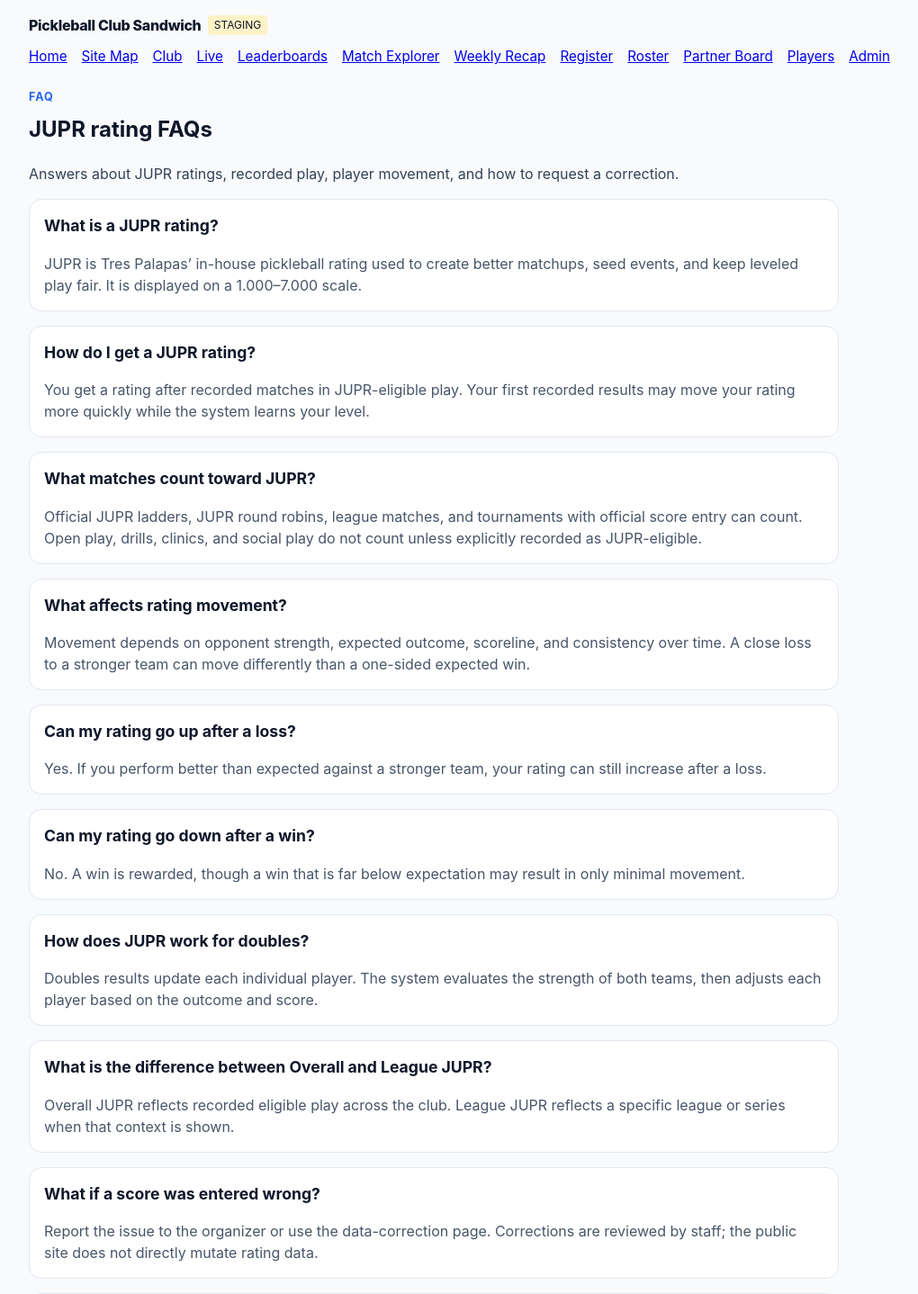
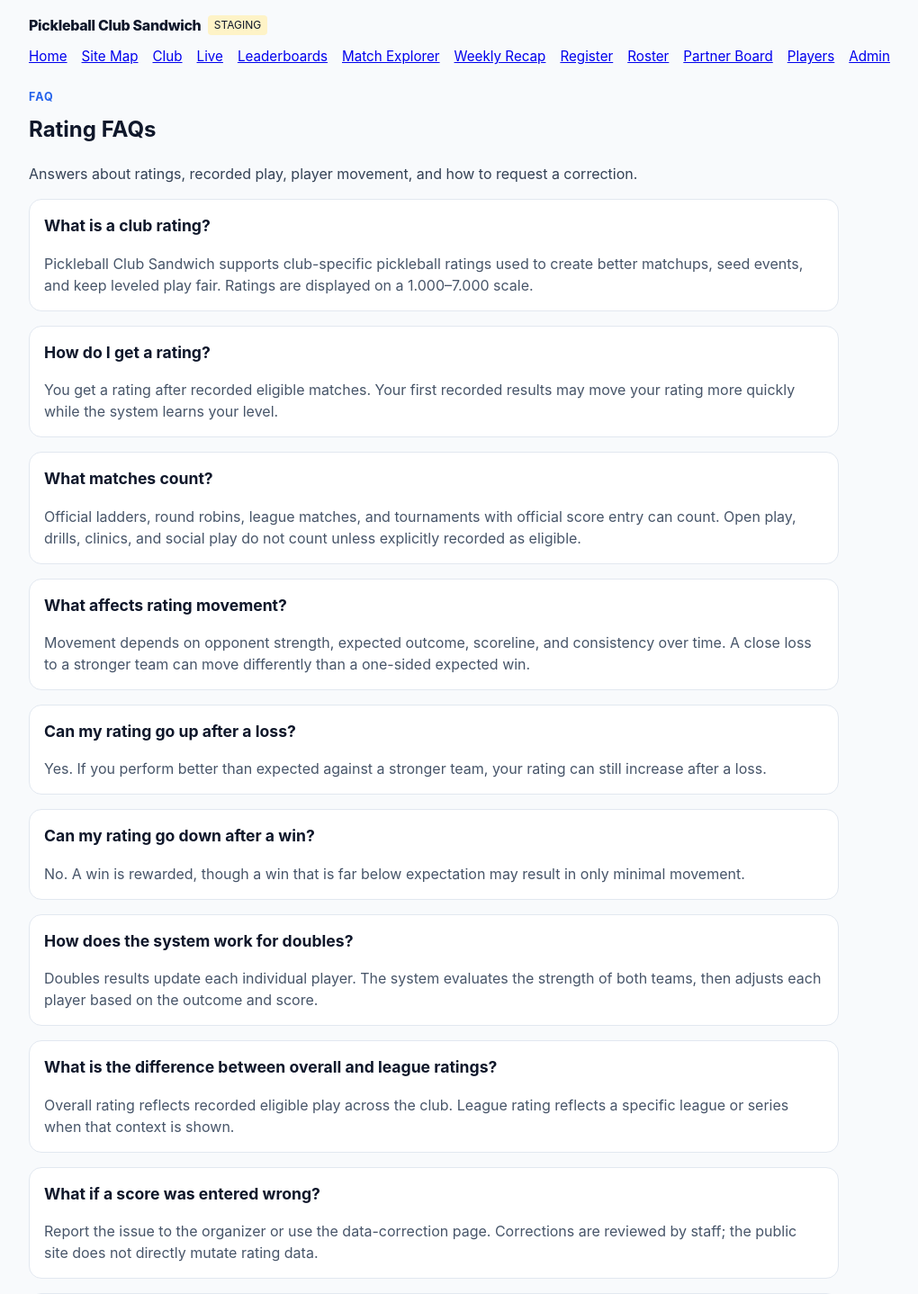
Before and after one commit to pickleballattrespalapas/JUPR, a Next.js app in the folder apps/web/: page /faq in a window 1280 px wide. Shown: the top 1438 px of the page at 90% size, without its empty margins (48-1068 px from the left). Built offline with nearby package versions, Linux system fonts and the light colour scheme.

Commit message:
refresh public FAQ naming

```diff
--- a/apps/web/app/faq/page.tsx
+++ b/apps/web/app/faq/page.tsx
@@ -9,16 +9,16 @@ const cardStyle = {
 
 const faqItems = [
   {
-    question: "What is a JUPR rating?",
-    answer: "JUPR is Tres Palapas’ in-house pickleball rating used to create better matchups, seed events, and keep leveled play fair. It is displayed on a 1.000–7.000 scale."
+    question: "What is a club rating?",
+    answer: "Pickleball Club Sandwich supports club-specific pickleball ratings used to create better matchups, seed events, and keep leveled play fair. Ratings are displayed on a 1.000–7.000 scale."
   },
   {
-    question: "How do I get a JUPR rating?",
-    answer: "You get a rating after recorded matches in JUPR-eligible play. Your first recorded results may move your rating more quickly while the system learns your level."
+    question: "How do I get a rating?",
+    answer: "You get a rating after recorded eligible matches. Your first recorded results may move your rating more quickly while the system learns your level."
   },
   {
-    question: "What matches count toward JUPR?",
-    answer: "Official JUPR ladders, JUPR round robins, league matches, and tournaments with official score entry can count. Open play, drills, clinics, and social play do not count unless explicitly recorded as JUPR-eligible."
+    question: "What matches count?",
+    answer: "Official ladders, round robins, league matches, and tournaments with official score entry can count. Open play, drills, clinics, and social play do not count unless explicitly recorded as eligible."
   },
   {
     question: "What affects rating movement?",
@@ -33,12 +33,12 @@ const faqItems = [
     answer: "No. A win is rewarded, though a win that is far below expectation may result in only minimal movement."
   },
   {
-    question: "How does JUPR work for doubles?",
+    question: "How does the system work for doubles?",
     answer: "Doubles results update each individual player. The system evaluates the strength of both teams, then adjusts each player based on the outcome and score."
   },
   {
-    question: "What is the difference between Overall and League JUPR?",
-    answer: "Overall JUPR reflects recorded eligible play across the club. League JUPR reflects a specific league or series when that context is shown."
+    question: "What is the difference between overall and league ratings?",
+    answer: "Overall rating reflects recorded eligible play across the club. League rating reflects a specific league or series when that context is shown."
   },
   {
     question: "What if a score was entered wrong?",
@@ -52,9 +52,9 @@ export default function FaqPage() {
       <p style={{ margin: "0 0 0.5rem", color: "#2563eb", fontWeight: 700, textTransform: "uppercase", letterSpacing: "0.08em", fontSize: "0.78rem" }}>
         FAQ
       </p>
-      <h1 style={{ marginTop: 0 }}>JUPR rating FAQs</h1>
+      <h1 style={{ marginTop: 0 }}>Rating FAQs</h1>
       <p style={{ color: "#334155", maxWidth: "760px" }}>
-        Answers about JUPR ratings, recorded play, player movement, and how to request a correction.
+        Answers about ratings, recorded play, player movement, and how to request a correction.
       </p>
 
       <div style={{ display: "grid", gap: "1rem" }}>
```
